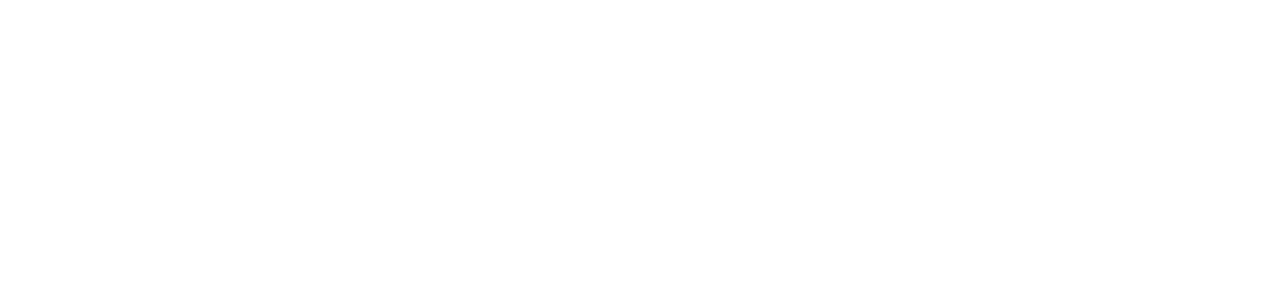
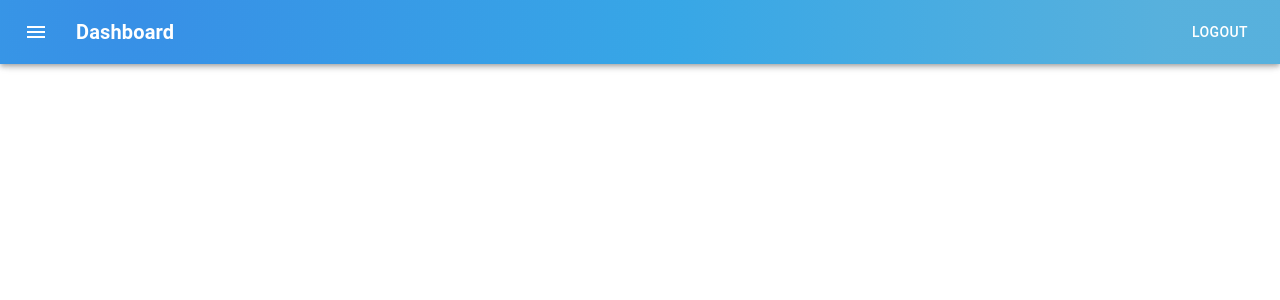
Before and after one commit to Ankitnandanwar/DairyProject, a React (Create React App) app: page /dashboardpage in a window 1280 px wide. Before the commit this address had no page. Shown: the top 300 px of the page. Built offline with nearby package versions, Linux system fonts and the light colour scheme.

Commit message:
Navbar and Sidebar done

```diff
--- a/src/App.js
+++ b/src/App.js
@@ -1,6 +1,7 @@
 import React from 'react'
 import { BrowserRouter, Routes, Route } from 'react-router-dom'
 import Login from './components/Auth/Login'
+import DashboardPage from './pages/Dashboard/DashboardPage'
 
 
 const App = () => {
@@ -9,6 +10,7 @@
       <BrowserRouter>
         <Routes>
           <Route path='/' element={<Login/>} />
+          <Route path='/dashboardpage' element={<DashboardPage/>} />
         </Routes>
       </BrowserRouter>
     </div>
--- a/src/components/Auth/Login.jsx
+++ b/src/components/Auth/Login.jsx
@@ -8,6 +8,10 @@
 const Login = () => {
 
   const navigate = useNavigate()
+
+  const handleLogin = () =>{
+    navigate('/dashboardpage')
+  }
 
   return (
     <>
@@ -28,7 +32,7 @@
                   <TextField id="standard-basic" type="password" label="Password" variant="standard" />
                   {/* <span style={{ color: "red", fontSize: "10px", marginTop:"7px"}}>password should not be empty</span> */}
                 </div>
-                <button type="submit" class="login-btn">Login</button>
+                <button type="submit" class="login-btn" onClick={()=>handleLogin()}>Login</button>
               </form>
             </div>
           </div>
--- /dev/null
+++ b/src/components/Modules/Dashboard/Dashboard.jsx
@@ -0,0 +1,9 @@
+import React from 'react'
+
+const Dashboard = () => {
+  return (
+    <div>Dashboard</div>
+  )
+}
+
+export default Dashboard
--- /dev/null
+++ b/src/components/Navbar/Navbar.css
@@ -0,0 +1,6 @@
+.appbar{
+    position: sticky;
+    top: 0;
+    background: radial-gradient(circle at 10% 20%, rgba(91, 173, 254, 0.46) 0%, rgba(91, 224, 254, 0.46) 47.2%, rgba(170, 254, 235, 0.43) 90%);
+    color: rgb(81, 80, 80);
+}
--- /dev/null
+++ b/src/components/Navbar/Navbar.jsx
@@ -0,0 +1,62 @@
+import React, { useState } from 'react'
+import './Navbar.css'
+import AppBar from '@mui/material/AppBar';
+import Box from '@mui/material/Box';
+import Toolbar from '@mui/material/Toolbar';
+import Typography from '@mui/material/Typography';
+import Button from '@mui/material/Button';
+import IconButton from '@mui/material/IconButton';
+import MenuIcon from '@mui/icons-material/Menu';
+import Sidebar from '../Sidebar/Sidebar';
+
+const Navbar = () => {
+
+    function NavAppbar() {
+        const [state, setState] = useState({
+            left: false
+        })
+
+        const toggleDrawer = (anchor, open) => (event) => {
+            if (
+                event &&
+                event.type === 'keydown' &&
+                (event.key === 'Tab' || event.key === 'Shift')
+            ) {
+                return;
+            }
+
+            setState({ ...state, [anchor]: open });
+        };
+
+        return (
+            <Box sx={{ flexGrow: 1 }}>
+                <AppBar className='appbar'>
+                    <Toolbar>
+                        <IconButton
+                            size="large"
+                            edge="start"
+                            color="inherit"
+                            aria-label="menu"
+                            sx={{ mr: 2 }}
+                            onClick={toggleDrawer('left', true)}>
+                            <MenuIcon />
+                        </IconButton>
+                        <Typography variant="h6" component="div" sx={{ flexGrow: 1, cursor:'pointer', fontWeight:"600" }}>
+                            Dashboard
+                        </Typography>
+                        <Button color="inherit">Logout</Button>
+                    </Toolbar>
+                </AppBar>
+                <Sidebar toggle={toggleDrawer} state={state} setState={setState}/>
+            </Box>
+        )
+    }
+
+    return (
+        <div>
+            {NavAppbar()}
+        </div>
+    )
+}
+
+export default Navbar
--- /dev/null
+++ b/src/components/Sidebar/Sidebar.jsx
@@ -0,0 +1,60 @@
+import React from 'react'
+import Box from '@mui/material/Box';
+import SwipeableDrawer from '@mui/material/SwipeableDrawer';
+import Divider from '@mui/material/Divider';
+import { useNavigate } from 'react-router-dom';
+import { Menu, MenuItem, SubMenu } from 'react-pro-sidebar';
+import { createTheme, ThemeProvider } from '@mui/material/styles';
+
+const Sidebar = ({ toggle, state, setState }) => {
+    const navigate = useNavigate()
+
+    const list = (anchor) => {
+        return (
+            <Box
+                style={{ height: '100vh' }}
+                className="sidebarstyle"
+                sx={{ width: anchor === 'top' || anchor === 'bottom' ? 'auto' : 250 }}
+                role="presentation"
+                onClick={toggle(anchor, true)}
+                onKeyDown={toggle(anchor, true)}>
+
+                <Menu>
+                    <span><h1>Dairy</h1></span>
+                    <SubMenu label="Masters Modules">
+                        <SubMenu label="Main Master">
+                            <MenuItem>
+                            Product Master
+                            </MenuItem>
+                        </SubMenu>
+                        <SubMenu label="Second Master">
+                            <MenuItem>
+                            Dairy Master
+                            </MenuItem>
+                        </SubMenu>
+                    </SubMenu>
+                </Menu>
+
+            </Box>
+        )
+    }
+    return (
+        <div>
+            {
+                ['left'].map((anchor) => (
+                    <React.Fragment key={anchor}>
+                        <SwipeableDrawer
+                            anchor={anchor}
+                            open={state[anchor]}
+                            onClose={toggle(anchor, false)}
+                            onOpen={toggle(anchor, true)}
+                        >{list(anchor)}
+                        </SwipeableDrawer>
+                    </React.Fragment>
+                ))
+            }
+        </div>
+    )
+}
+
+export default Sidebar
--- /dev/null
+++ b/src/pages/Dashboard/DashboardPage.jsx
@@ -0,0 +1,14 @@
+import React from 'react'
+import Navbar from '../../components/Navbar/Navbar'
+import Dashboard from '../../components/Modules/Dashboard/Dashboard'
+
+const DashboardPage = () => {
+  return (
+    <div>
+        <Navbar/>
+        <Dashboard/>
+    </div>
+  )
+}
+
+export default DashboardPage
```
